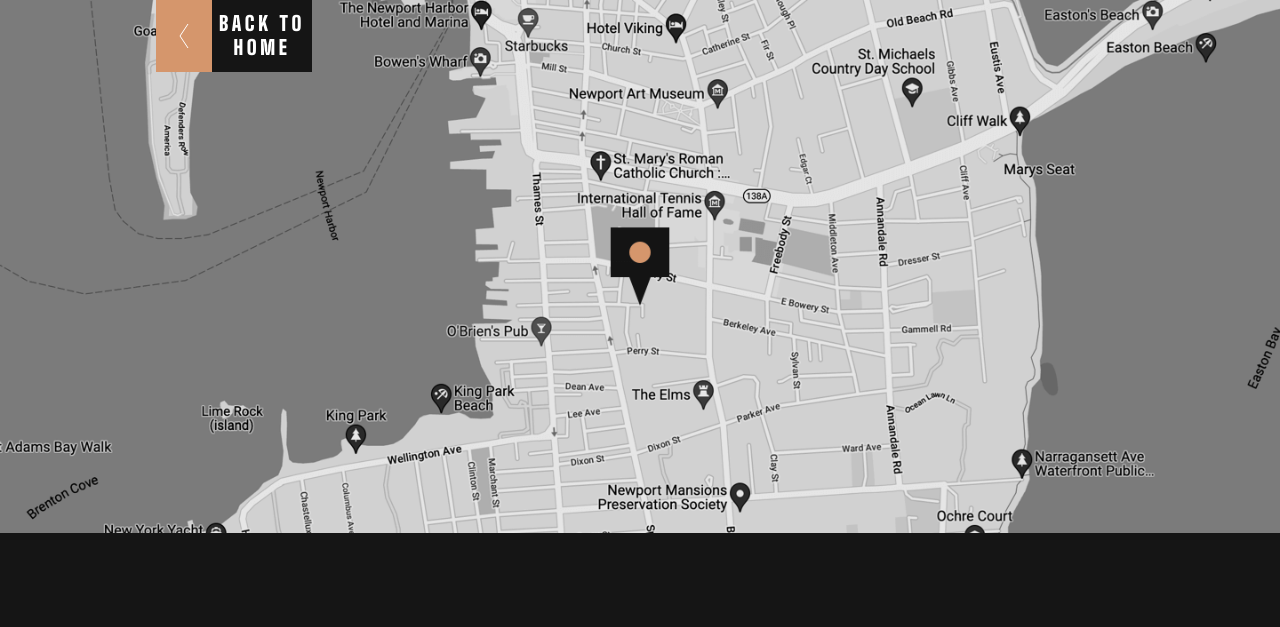
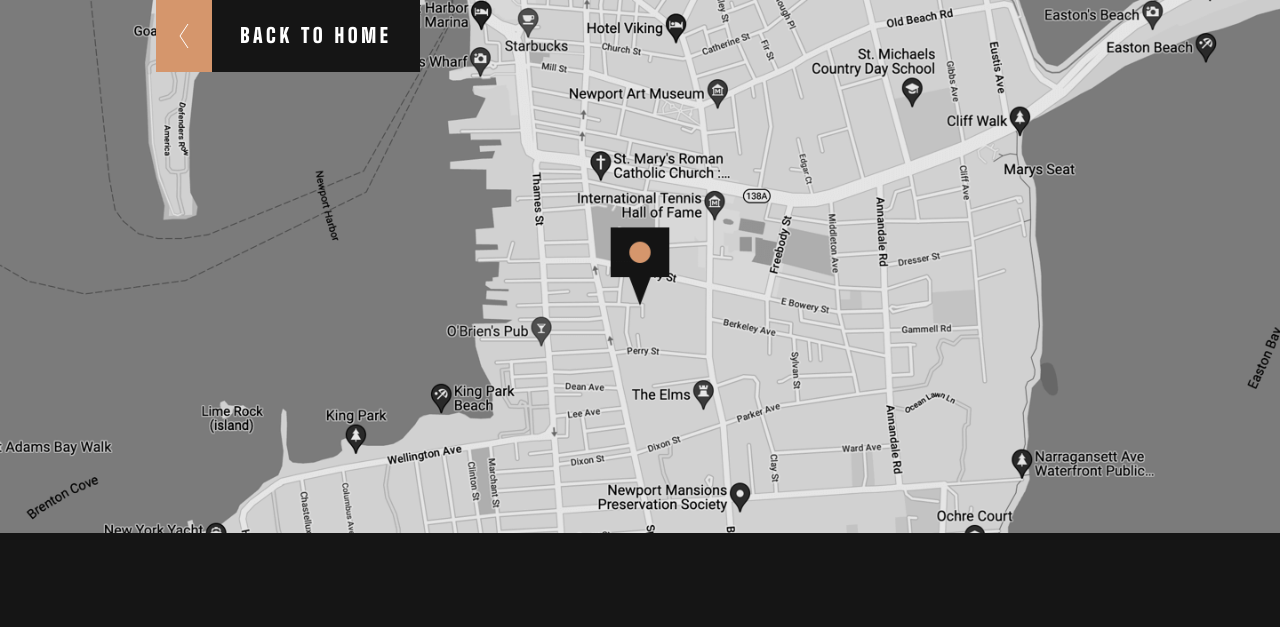
Before and after one commit to Felaxan/RenasAyin, a plain HTML site: page harita.html in a window 1280 px wide. Shown: the top 627 px of the page. Drawn offline with Linux system fonts and the light colour scheme.

Commit message:
Dosylar düzenlendi

```diff
--- a/harita.css
+++ b/harita.css
@@ -164,6 +164,11 @@
 
 
 
+
+
+
+
+
   @media screen and (min-width: 768px) {
       /* Tipografik - Tablet Görünümü */
       h1 {
@@ -218,19 +223,7 @@
           width: 17.5625rem;
       }
 
-      .map button a {
-        /* align-items: center;
-        background-color: var(--heading);
-        color: var(--background);
-        font-family: 'Big Shoulders Display', sans-serif;
-        font-size: 1.25rem;
-        font-weight: 800;
-        letter-spacing: 3.64px;
-        line-height: 1.49625rem;
-        text-decoration: none;
-        text-transform: uppercase; */
-        width: 100px;
-    }
+
   }
 
 
--- a/harita.html
+++ b/harita.html
@@ -16,7 +16,7 @@
   <link rel="stylesheet" href="harita.css">
 
 
-  <title> | Location</title>
+  <title> Ödev 3 | Lokasyon</title>
 </head>
 
 <body>
```
Also changed, not shown: index.html (+1 -1 lines).
